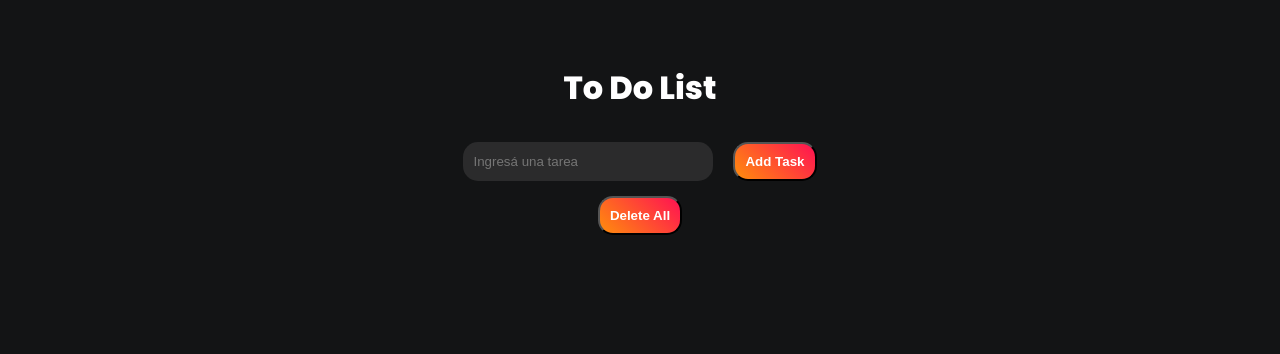
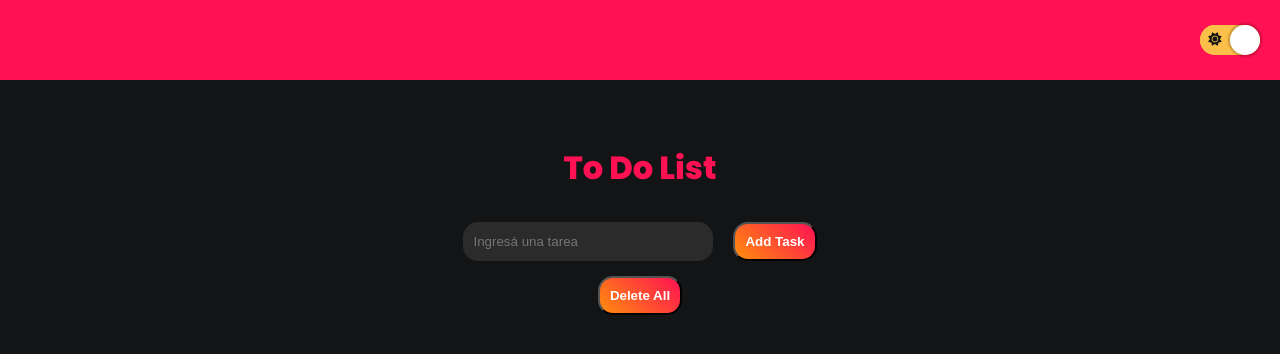
Before and after one commit to DamianRondinon/ToDo-list-JS, a plain HTML site: page index.html in a window 1280 px wide. Drawn offline with Linux system fonts and the light colour scheme.

Commit message:
Cuarta parte: Se agregó el lightMode

```diff
--- a/index.html
+++ b/index.html
@@ -4,12 +4,19 @@
   <meta charset="UTF-8">
   <meta http-equiv="X-UA-Compatible" content="IE=edge">
   <meta name="viewport" content="width=device-width, initial-scale=1.0">
+  <link rel="stylesheet" href="https://cdnjs.cloudflare.com/ajax/libs/font-awesome/6.1.2/css/all.min.css">
   <link rel="stylesheet" href="style.css" />
   <title>To-Do-list</title>
 </head>
 </html>
 
   <body>
+    <nav>
+      <button class="switch" id="switch">
+      <span class="icon"><i class="fa-solid fa-sun"></i></span>
+      <span class="icon"><i class="fa-solid fa-moon"></i></span>
+    </button>
+    </nav>
     <section class="section-container">
       <h1>To Do List</h1>
       <p class="subtitle">
@@ -22,7 +29,7 @@
         <button onclick="deleteAll()" class="deleteAll">Delete All</button>
         <div class="list-tasks">
           <ul id="list-container">
-            <li>Nombre de la tarea <span>X</span></li>
+            <li>Nombre de la tarea <span class="deleteBtn">X</span></li>
           </ul>
         </div>
       </div>
--- a/main.js
+++ b/main.js
@@ -1,6 +1,13 @@
 const input = document.getElementById("input");
 const addTaskBtn = document.getElementById("addTask");
 const listTasks = document.getElementById("list-container");
+const btnSwitch = document.querySelector('#switch');
+
+btnSwitch.addEventListener('click', ()=> {
+    document.body.classList.toggle('light');
+    btnSwitch.classList.toggle('active');
+
+});
 
 let tasks = [];
 
--- a/style.css
+++ b/style.css
@@ -12,6 +12,59 @@ body {
   background: #131415;
   font-family: "Poppins";
   background-color: #131415;
+  transition: .3s ease all;
+}
+
+h1 {
+  color: #ff1153;
+}
+
+.light {
+  background-color: #f1f1f1;
+}
+
+nav {
+  background-color: #ff1153;
+  display: flex;
+  justify-content: end;
+  align-items: center;
+  padding: 25px 20px;
+}
+
+.icon {
+  width: 30px;
+  height: 30px;
+  color: #131415;
+}
+
+.switch {
+  background-color: #fcbf49;
+  border-radius: 1000px;
+  border: none;
+  position: relative;
+  cursor: pointer;
+  display: flex;
+  outline: none;
+}
+
+.switch::after {
+  content: "";
+  display: block;
+  width: 30px;
+  height: 30px;
+  position: absolute;
+  background: #ffffff;
+  top: 0;
+  left: unset;
+  right: 0;
+  border-radius: 100px;
+  transition: 0.3s ease all;
+  box-shadow: 0px 0px 2px 2px rgba(0, 0, 0, 0.2);
+}
+
+.active::after{
+  left: 0;
+  right: unset;
 }
 
 .section-container {
@@ -104,17 +157,18 @@ li {
 }
 
 span {
-  background-color: #ff3333;
+  background-color: #fcbf49;
   padding: 5px;
   border-radius: 100px;
-  height: 25px;
-  width: 25px;
+  height: 30px;
+  width: 30px;
   display: flex;
   justify-content: center;
   align-items: center;
   cursor: pointer;
   transition: all 0.3s linear;
 }
+
 
 span:hover {
   background: #c40b3f;
```
